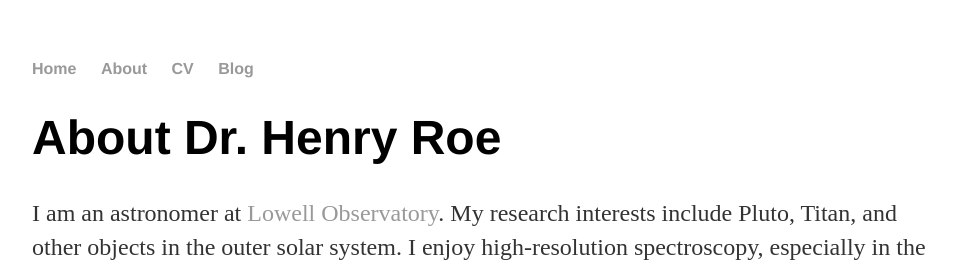
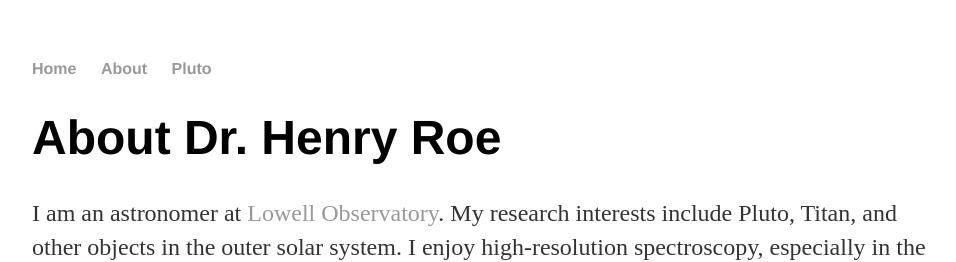
Before and after one commit to henryroe/henryroe.github.io, a Jekyll site: the page built from about/index.html, in a window 1280 px wide. Shown: the top 262 px of the page, without its empty margins (160-1116 px from the left). Built offline with Jekyll 4.4.1, drawn with Linux system fonts in a browser that asks for light colours.

Commit message:
Update default.html

```diff
--- a/_layouts/default.html
+++ b/_layouts/default.html
@@ -10,8 +10,9 @@
 	    		<ul>
 	        		<li><a href="/">Home</a></li>
 		        	<li><a href="/about">About</a></li>
-	        		<li><a href="/cv">CV</a></li>
-	        		<li><a href="/blog">Blog</a></li>
+		        	<li><a href="/pluto">Pluto</a></li>
+	        		<!--<li><a href="/cv">CV</a></li>-->
+	        		<!--<li><a href="/blog">Blog</a></li>-->
 	    		</ul>
 			</nav>
 			<div class="container">
```
